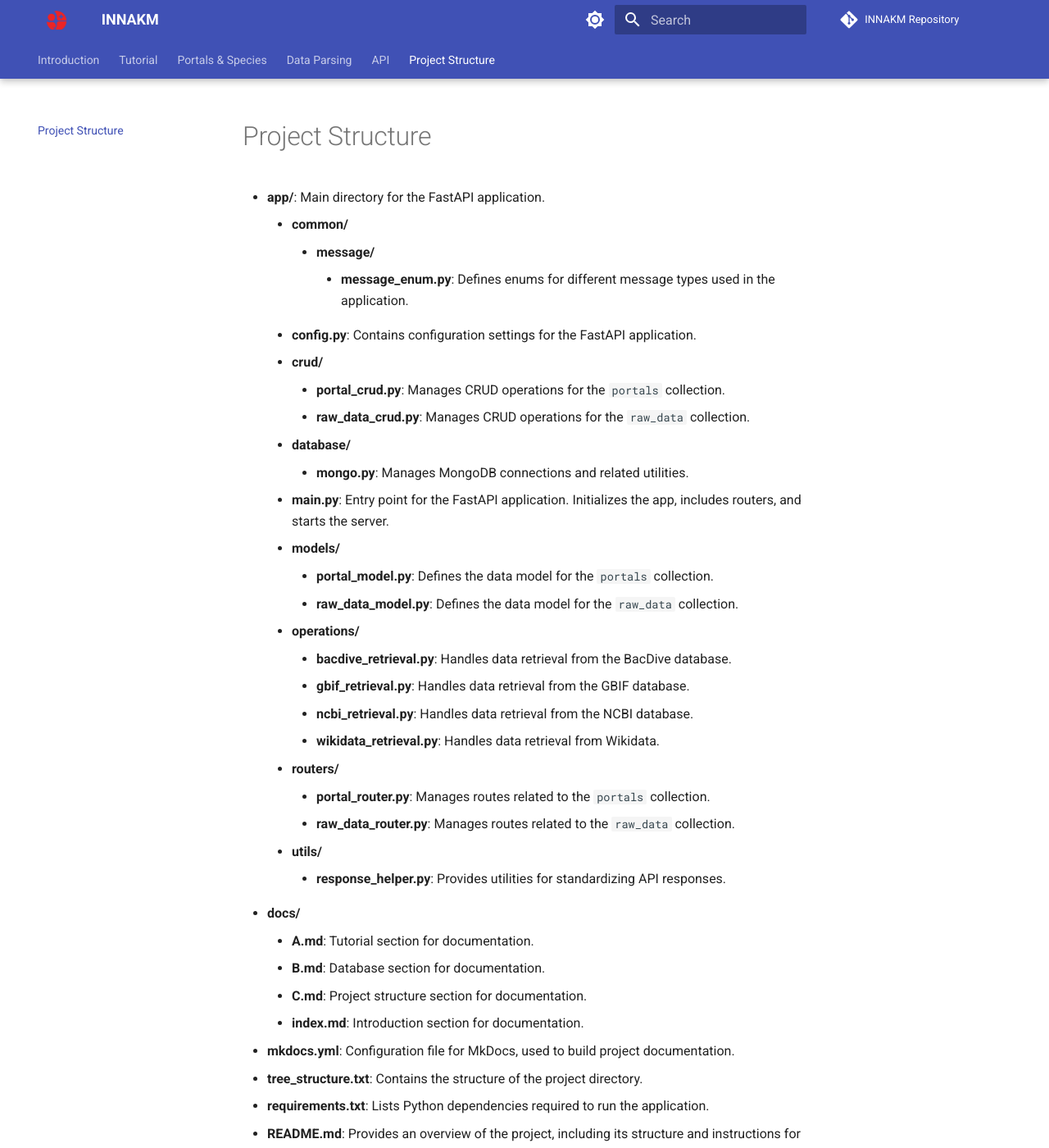
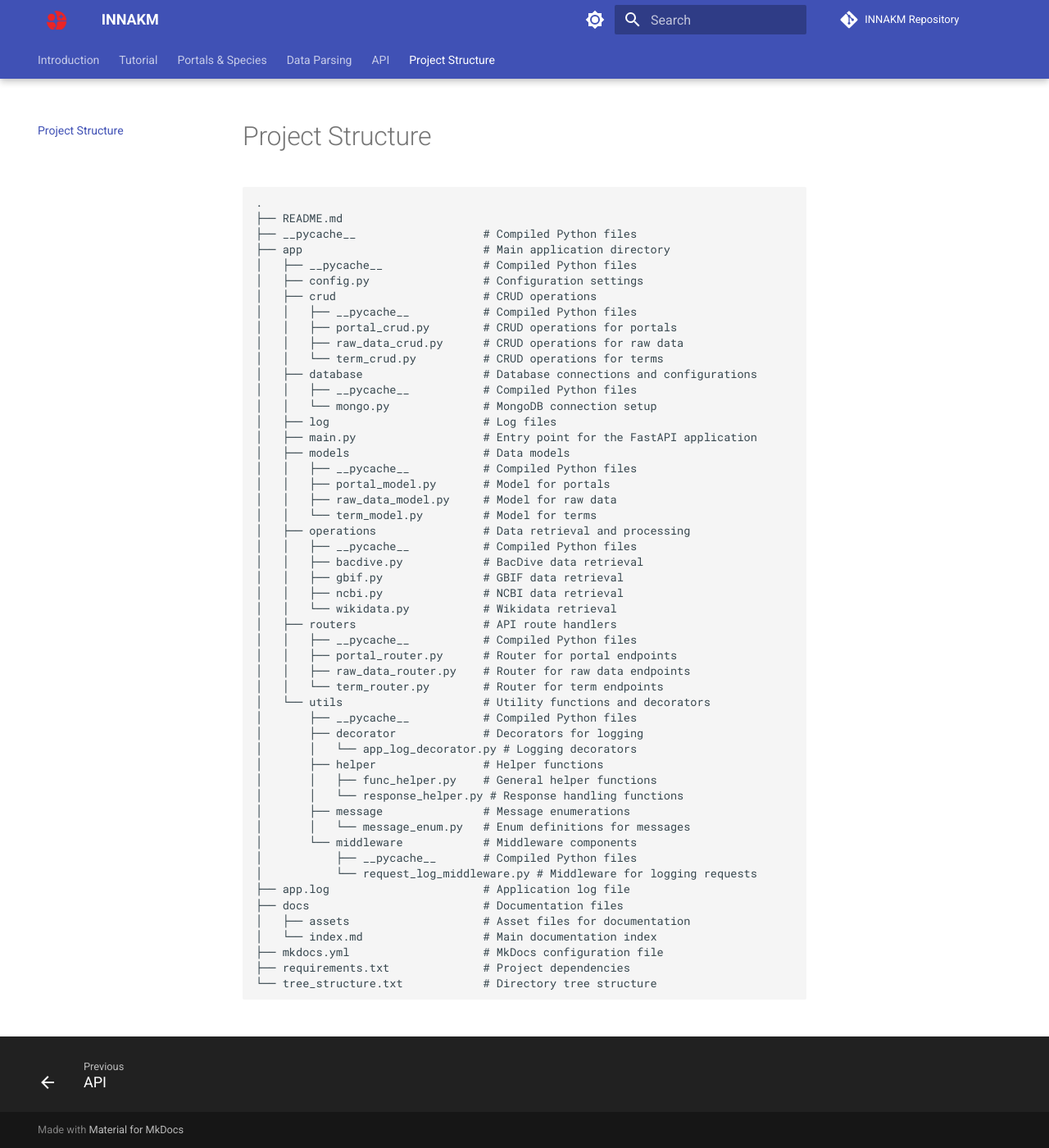
Before and after one commit to DMS473/reimagined-dollop, an MkDocs documentation site: the page built from docs/E.md, in a window 1280 px wide and 1400 px high. Shown: the whole window at 82% size. Built offline with MkDocs 1.6.1 and Material for MkDocs 9.7.7, drawn with Linux system fonts in a browser that asks for light colours; comment, search, counter and statistics services are not loaded; some of the changed text lies outside the part shown.

Commit message:
docs: updated project structure

````diff
--- a/docs/E.md
+++ b/docs/E.md
@@ -1,35 +1,55 @@
 # Project Structure
 
-- **app/**: Main directory for the FastAPI application.
-    - **common/**
-        - **message/**
-            - **message_enum.py**: Defines enums for different message types used in the application.
-    - **config.py**: Contains configuration settings for the FastAPI application.
-    - **crud/**
-        - **portal_crud.py**: Manages CRUD operations for the `portals` collection.
-        - **raw_data_crud.py**: Manages CRUD operations for the `raw_data` collection.
-    - **database/**
-        - **mongo.py**: Manages MongoDB connections and related utilities.
-    - **main.py**: Entry point for the FastAPI application. Initializes the app, includes routers, and starts the server.
-    - **models/**
-        - **portal_model.py**: Defines the data model for the `portals` collection.
-        - **raw_data_model.py**: Defines the data model for the `raw_data` collection.
-    - **operations/**
-        - **bacdive_retrieval.py**: Handles data retrieval from the BacDive database.
-        - **gbif_retrieval.py**: Handles data retrieval from the GBIF database.
-        - **ncbi_retrieval.py**: Handles data retrieval from the NCBI database.
-        - **wikidata_retrieval.py**: Handles data retrieval from Wikidata.
-    - **routers/**
-        - **portal_router.py**: Manages routes related to the `portals` collection.
-        - **raw_data_router.py**: Manages routes related to the `raw_data` collection.
-    - **utils/**
-        - **response_helper.py**: Provides utilities for standardizing API responses.
-- **docs/**
-    - **A.md**: Tutorial section for documentation.
-    - **B.md**: Database section for documentation.
-    - **C.md**: Project structure section for documentation.
-    - **index.md**: Introduction section for documentation.
-- **mkdocs.yml**: Configuration file for MkDocs, used to build project documentation.
-- **tree_structure.txt**: Contains the structure of the project directory.
-- **requirements.txt**: Lists Python dependencies required to run the application.
-- **README.md**: Provides an overview of the project, including its structure and instructions for setup and usage.
+```
+.
+├── README.md
+├── __pycache__                   # Compiled Python files
+├── app                           # Main application directory
+│   ├── __pycache__               # Compiled Python files
+│   ├── config.py                 # Configuration settings
+│   ├── crud                      # CRUD operations
+│   │   ├── __pycache__           # Compiled Python files
+│   │   ├── portal_crud.py        # CRUD operations for portals
+│   │   ├── raw_data_crud.py      # CRUD operations for raw data
+│   │   └── term_crud.py          # CRUD operations for terms
+│   ├── database                  # Database connections and configurations
+│   │   ├── __pycache__           # Compiled Python files
+│   │   └── mongo.py              # MongoDB connection setup
+│   ├── log                       # Log files
+│   ├── main.py                   # Entry point for the FastAPI application
+│   ├── models                    # Data models
+│   │   ├── __pycache__           # Compiled Python files
+│   │   ├── portal_model.py       # Model for portals
+│   │   ├── raw_data_model.py     # Model for raw data
+│   │   └── term_model.py         # Model for terms
+│   ├── operations                # Data retrieval and processing
+│   │   ├── __pycache__           # Compiled Python files
+│   │   ├── bacdive.py            # BacDive data retrieval
+│   │   ├── gbif.py               # GBIF data retrieval
+│   │   ├── ncbi.py               # NCBI data retrieval
+│   │   └── wikidata.py           # Wikidata retrieval
+│   ├── routers                   # API route handlers
+│   │   ├── __pycache__           # Compiled Python files
+│   │   ├── portal_router.py      # Router for portal endpoints
+│   │   ├── raw_data_router.py    # Router for raw data endpoints
+│   │   └── term_router.py        # Router for term endpoints
+│   └── utils                     # Utility functions and decorators
+│       ├── __pycache__           # Compiled Python files
+│       ├── decorator             # Decorators for logging
+│       │   └── app_log_decorator.py # Logging decorators
+│       ├── helper                # Helper functions
+│       │   ├── func_helper.py    # General helper functions
+│       │   └── response_helper.py # Response handling functions
+│       ├── message               # Message enumerations
+│       │   └── message_enum.py   # Enum definitions for messages
+│       └── middleware            # Middleware components
+│           ├── __pycache__       # Compiled Python files
+│           └── request_log_middleware.py # Middleware for logging requests
+├── app.log                       # Application log file
+├── docs                          # Documentation files
+│   ├── assets                    # Asset files for documentation
+│   └── index.md                  # Main documentation index
+├── mkdocs.yml                    # MkDocs configuration file
+├── requirements.txt              # Project dependencies
+└── tree_structure.txt            # Directory tree structure
+```
````
Also changed, not shown: tree_structure.txt (+54 -19 lines).
